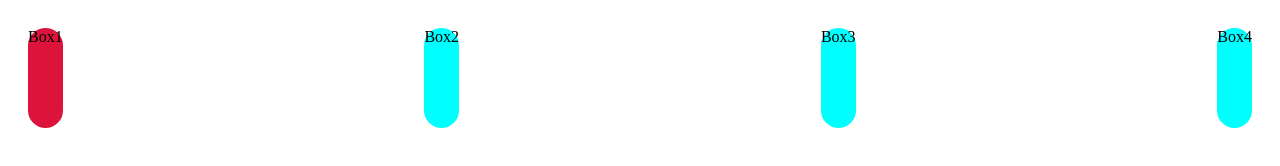
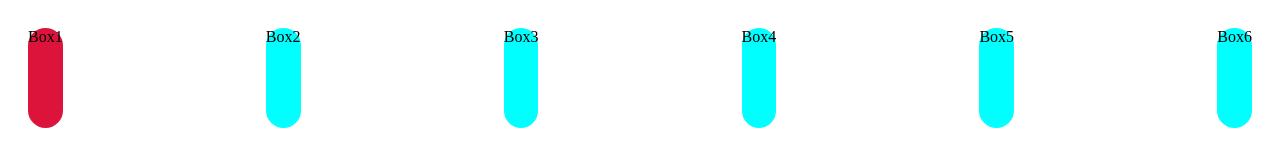
Before and after one commit to ErenKARSLI/HTML-CSS_pratic, a plain HTML site: page CSS/css html/49-media-query.html in a window 1280 px wide. Drawn offline with Linux system fonts and the light colour scheme.

Commit message:
düzenleme

```diff
--- a/CSS/css html/49-media-query.html
+++ b/CSS/css html/49-media-query.html
@@ -14,6 +14,8 @@
         <div>Box2</div>
         <div>Box3</div>
         <div>Box4</div>
+        <div>Box5</div>
+        <div>Box6</div>
     </div>
 </body>
 </html>
```
